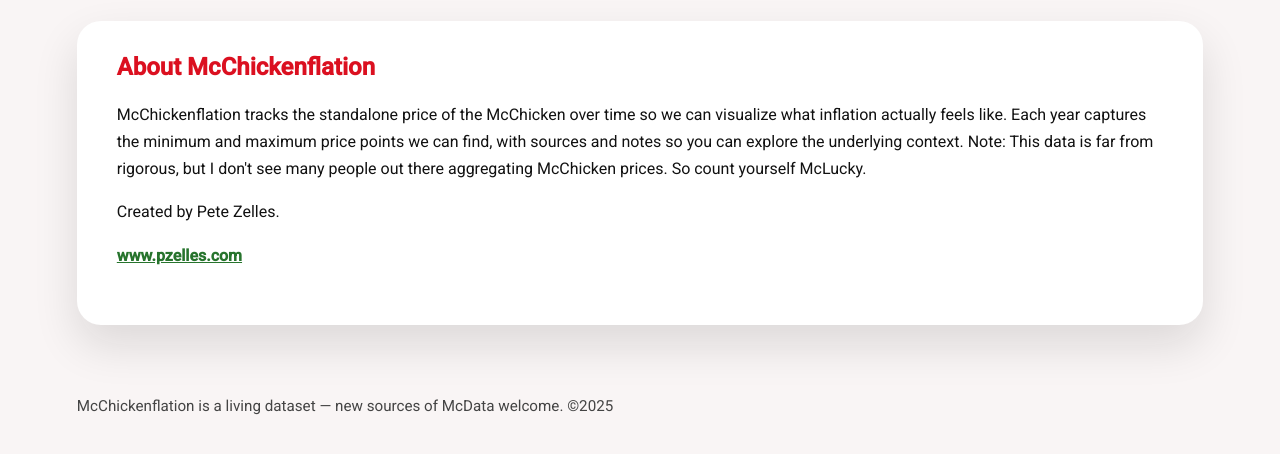
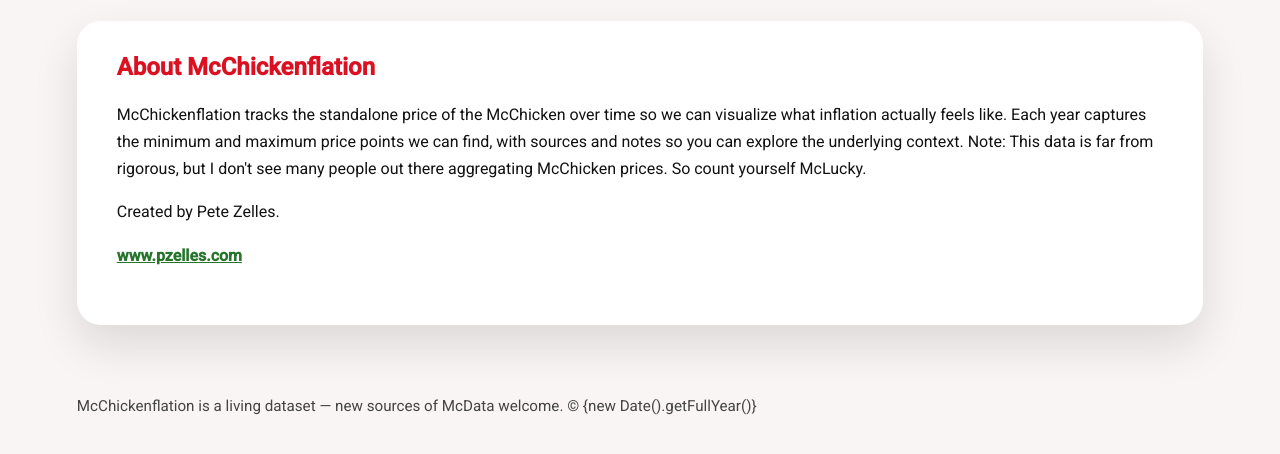
Before and after one commit to pzelle/mcchickenflation, a website: page public/about.html in a window 1280 px wide. Shown: the part 106-560 px from the top of the page. Drawn offline with Linux system fonts and the light colour scheme.

Commit message:
Update about.html

```diff
--- a/public/about.html
+++ b/public/about.html
@@ -41,7 +41,7 @@
     </main>
 
     <footer class="site-footer">
-      <span>McChickenflation is a living dataset — new sources of McData welcome. ©2025</span>
+      <span>McChickenflation is a living dataset — new sources of McData welcome. © {new Date().getFullYear()} </span>
     </footer>
   </body>
 </html>
```
